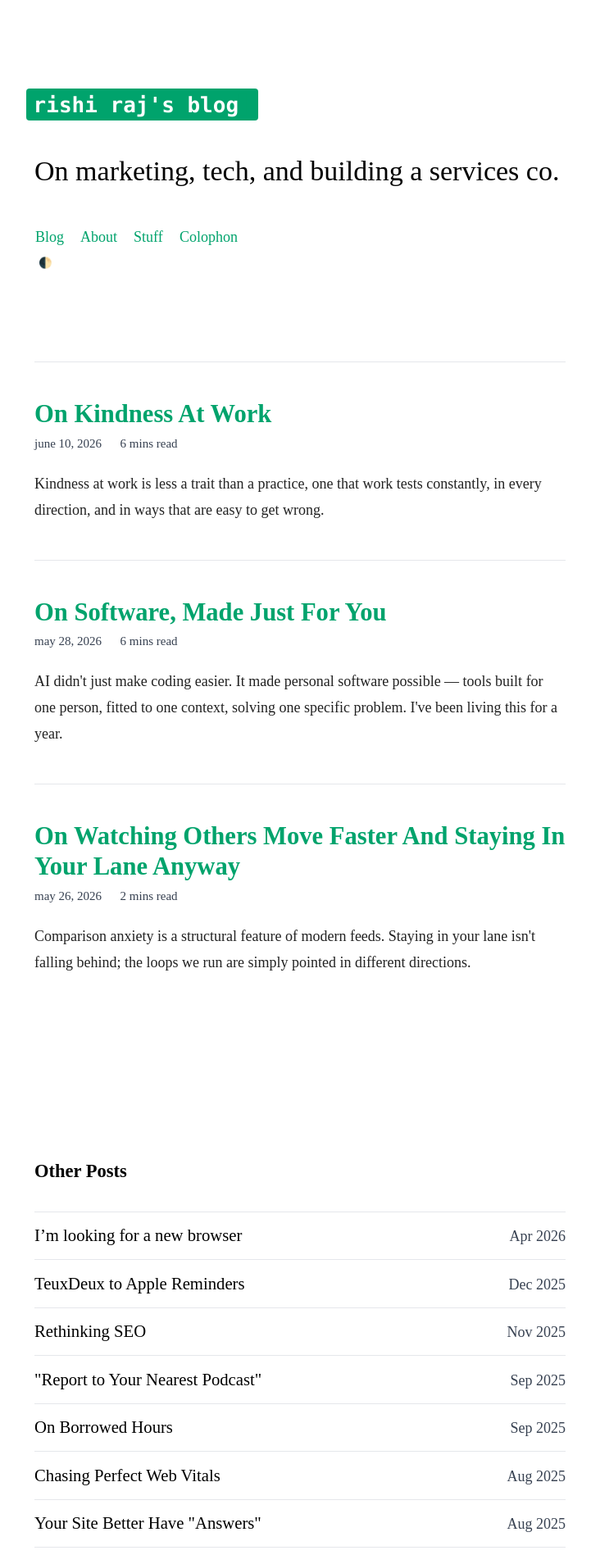
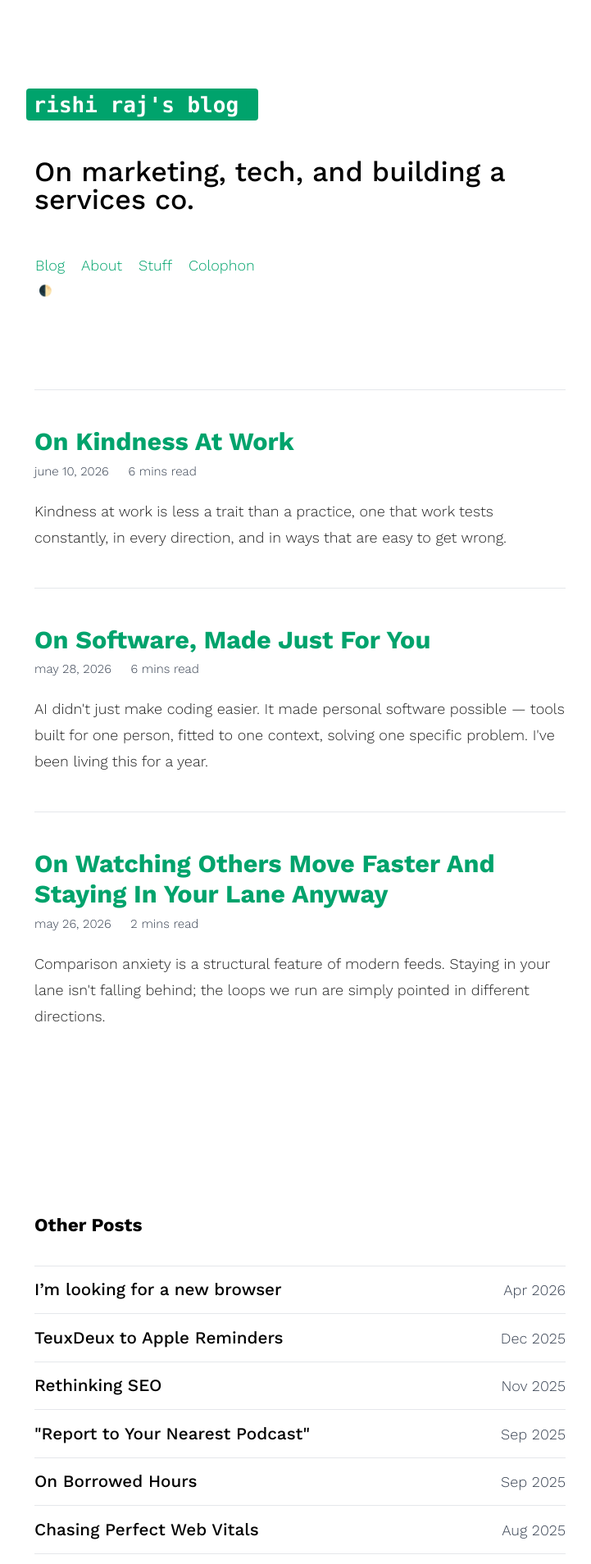
Before and after one commit to talkxo/rishiraj-blog-machine, a Jekyll site: the page built from index.html, in a window 1280 px wide. Shown: the top 1908 px of the page at 82% size, without its empty margins (274-995 px from the left). Built offline with Jekyll 4.4.1, drawn with Linux system fonts in a browser that asks for light colours.

Commit message:
Fix font not loading — restore font stack in SCSS mixins
The ff--serif and ff--sans-serif mixins feed into body and h1-h6 in
the reset, so they need the actual font stack, not inherit. The
descendant components (article, cards, page) can safely use inherit.

Co-Authored-By: Claude Opus 4.6 <noreply@anthropic.com>

```diff
--- a/_sass/helpers/_mixins.scss
+++ b/_sass/helpers/_mixins.scss
@@ -16,12 +16,12 @@
 
 // Font families
 @mixin ff--sans-serif($font-weight: 300) {
-  font-family: inherit;
+  font-family: 'Work Sans', -apple-system, BlinkMacSystemFont, 'Segoe UI', Roboto, sans-serif;
   font-weight: $font-weight;
 }
 
 @mixin ff--serif($font-weight: normal) {
-    font-family: inherit;
+    font-family: 'Work Sans', -apple-system, BlinkMacSystemFont, 'Segoe UI', Roboto, sans-serif;
     font-weight: 300;
     color: var(--color-text);
 }
```
